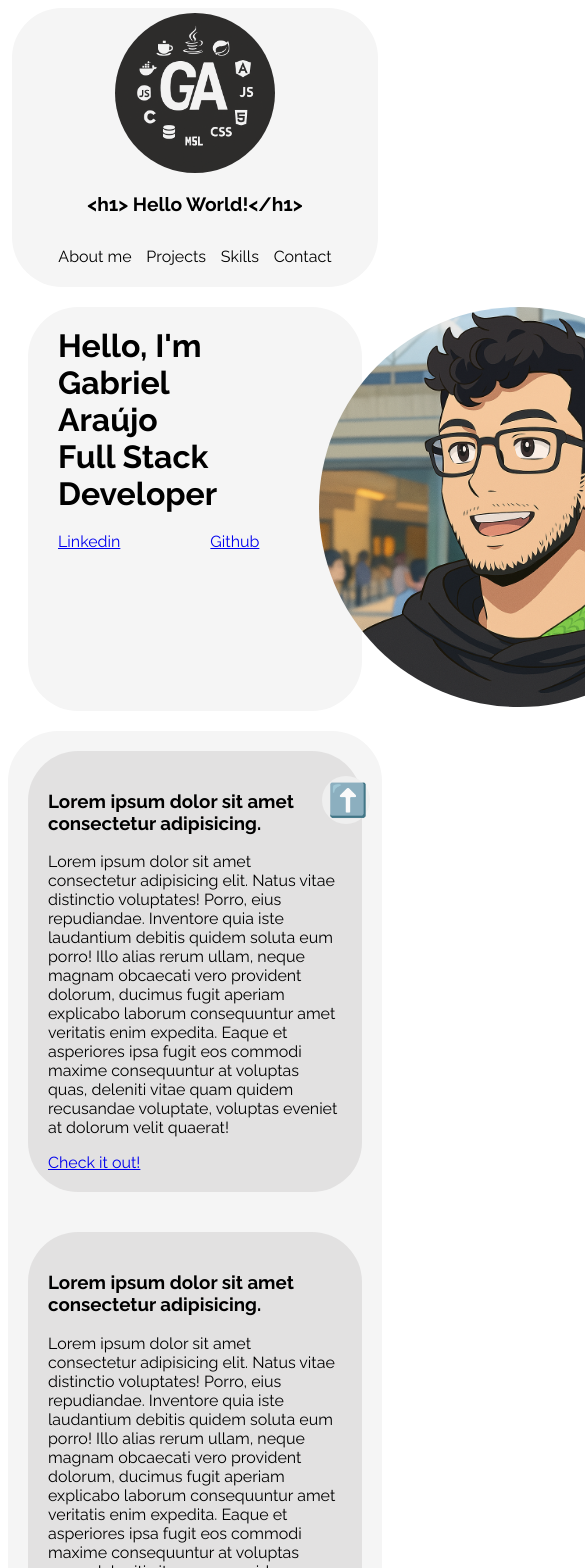
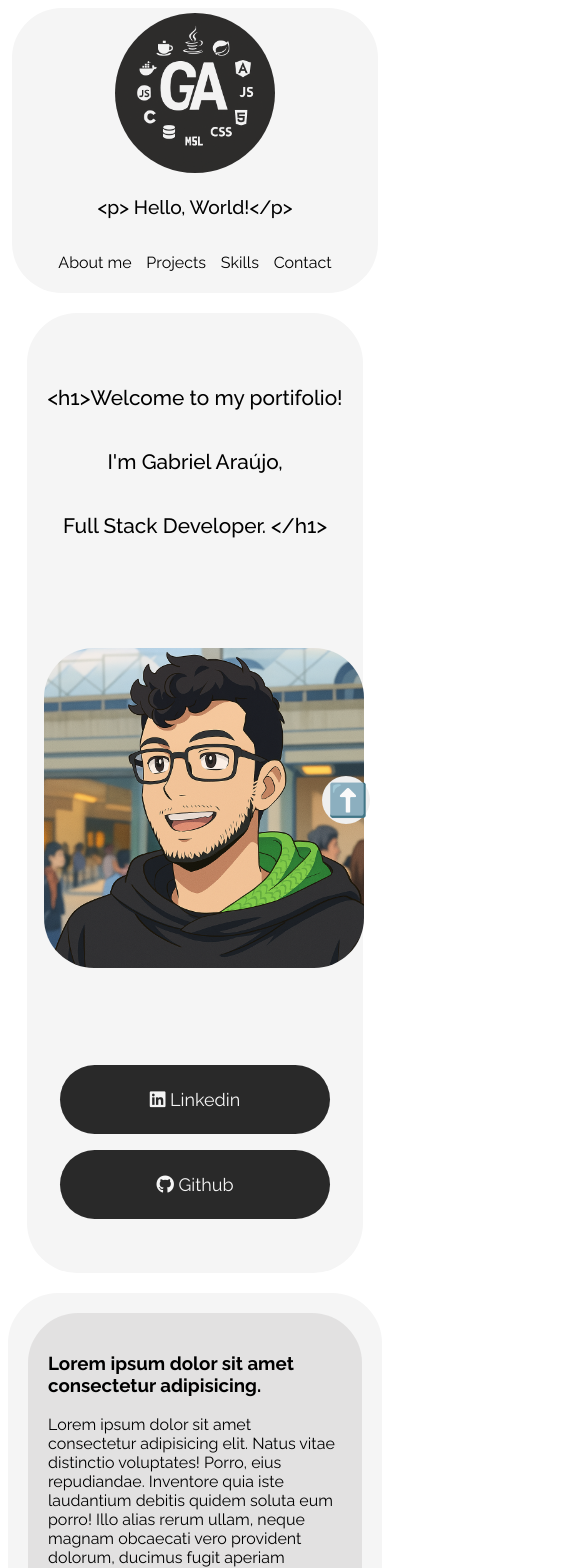
Before and after one commit to pro-gabrielteixeira/portifolio, an Angular app: page / in a window 390 px wide. Shown: the top 1568 px of the page, 585 px wide, since content can reach past the window. Built offline with nearby package versions, Linux system fonts and the light colour scheme.

Commit message:
Add features to about-me section and mobile friendly

```diff
--- a/angular.json
+++ b/angular.json
@@ -33,6 +33,7 @@
               }
             ],
             "styles": [
+              "node_modules/@fortawesome/fontawesome-free/css/all.min.css",
               "src/styles.scss"
             ],
             "scripts": []
--- a/package.json
+++ b/package.json
@@ -17,6 +17,7 @@
     "@angular/platform-browser": "^19.2.0",
     "@angular/platform-browser-dynamic": "^19.2.0",
     "@angular/router": "^19.2.0",
+    "@fortawesome/fontawesome-free": "^6.7.2",
     "rxjs": "~7.8.0",
     "tslib": "^2.3.0",
     "zone.js": "~0.15.0"
--- a/src/app/components/about-me/about-me.component.html
+++ b/src/app/components/about-me/about-me.component.html
@@ -1,10 +1,12 @@
 <div class="about-me" id="about-me">
     <div class="about-me-description">
-        <h1>Hello, I'm <br> Gabriel Araújo <br>Full Stack Developer</h1>
-        <a href="/" class="linkedin-link">Linkedin</a>
-        <a href="/" class="github-link">Github</a>
+        <h1 class="about-me-description-text">&lt;h1&gt;<span id="type-text"></span><span class="cursor">|</span>&lt;/h1&gt;</h1>
     </div>
     <div class="about-me-picture">
-        <img src="assets/Gabriel-Araujo-Anime.png" alt="Gabriel-Araujo-profile-picture" class="img-profile">
+        <img src="assets/Gabriel-Araujo-Anime.png" alt="Gabriel-Araujo-profile-picture" class="img-profile" draggable="false">
+    </div>
+    <div class="personal-links">
+        <a href="https://www.linkedin.com/in/pro-gabrielteixeira/" target="_blank" class="linkedin-link"><i class="fab fa-linkedin"></i> Linkedin</a>
+        <a href="https://github.com/pro-gabrielteixeira" target="_blank" class="github-link"><i class="fab fa-github"></i> Github</a>
     </div>
 </div>
--- a/src/app/components/about-me/about-me.component.scss
+++ b/src/app/components/about-me/about-me.component.scss
@@ -1,16 +1,99 @@
 .about-me {
     background-color: whitesmoke;
     border-radius: 50px;
-    margin: 20px;
+    margin: 20px auto;
     display: flex;
-    justify-content: space-evenly;
+    justify-content: space-around;
+    align-items: center;
+    width: 95%;
+    height: 20rem;
 }
 
-.about-me h1, a {
-    margin: 20px 60px 20px 30px;
+.about-me-description {
+    display: flex;
+    justify-content: center;
+    align-items: center;
+    text-align: center;
+    width: 30%;
+}
+
+.about-me-description-text {
+    line-height: 4rem;
+    font-size: 1.5rem;
+    overflow: hidden;
+    white-space: nowrap;
+}
+
+.cursor {
+    display: inline-block;
+    animation: blink 0.7s steps(1) infinite;
+}
+
+@keyframes blink {
+    50% {
+        opacity: 0;
+    }
+}
+
+.about-me-picture {
+    width: 30%;
+    align-items: center;
+    text-align: center;
 }
 
 .img-profile {
-    width: 400px;
-    border-radius: 50%;
+    width: 20rem;
+    border-radius: 50px;
 }
+
+.personal-links {
+    text-align: center;
+    width: 30%;
+}
+
+.personal-links a {
+    display: block;
+    padding: 1.5rem;
+    background-color: rgb(41, 41, 41);
+    color: whitesmoke;
+    margin: 1rem;
+    border-radius: 50px;
+    text-decoration: none;
+    font-size: large;
+}
+
+.personal-links a:hover {
+    transition: all 0.3s ease;
+    transform: scale(1.1);
+    background-color: rgb(12, 12, 12);
+}
+
+@media (max-width: 864px) {
+    .about-me {
+        margin: 20px auto;
+        display: flex;
+        flex-direction: column;
+        justify-content: space-around;
+        align-items: center;
+        width: 90%;
+        height: 60rem;
+    }
+
+    .about-me-description {
+        width: 90%;
+    }
+
+    .about-me-picture {
+        width: 90%;
+    }
+
+    .personal-links {
+        width: 90%;
+    }
+
+    .about-me-description-text {
+        font-size: 1.3rem;
+        font-weight: 500;
+    }
+
+}
--- a/src/app/components/about-me/about-me.component.ts
+++ b/src/app/components/about-me/about-me.component.ts
@@ -7,5 +7,21 @@ import { Component } from '@angular/core';
   styleUrl: './about-me.component.scss'
 })
 export class AboutMeComponent {
+  fullText: string = "Welcome to my portifolio!\nI'm Gabriel Araújo,\nFull Stack Developer.";
+  displayText: string = "";
 
+  ngOnInit() {
+    this.typeText();
+  }
+
+  typeText(index: number = 0): void {
+    if (index < this.fullText.length) {
+      this.fullText.charAt(index) == '\n' ? this.displayText += '<br>' : this.displayText += this.fullText.charAt(index);
+      const span = document.getElementById('type-text');
+      if (span) {
+        span.innerHTML = this.displayText;
+      }
+      setTimeout(()=> this.typeText( index + 1), 70);
+    }
+  }
 }
--- a/src/app/components/navbar/navbar.component.html
+++ b/src/app/components/navbar/navbar.component.html
@@ -4,7 +4,7 @@
     </div>
 
     <div class="div-hello-world" id="hello-world">
-        <h1>&lt;h1&gt; Hello World!&lt;/h1&gt;</h1>
+        <p>&lt;p&gt; Hello, World!&lt;/p&gt;</p>
     </div>
 
     <div>
--- a/src/app/components/navbar/navbar.component.scss
+++ b/src/app/components/navbar/navbar.component.scss
@@ -46,7 +46,7 @@
 
 .navbar.shrink {
     padding: 0 20px;
-    margin: 10px auto;
+    margin: 3rem auto;
 }
 
 .nav-list {
@@ -82,6 +82,7 @@
 
 .div-hello-world {
     text-align: center;
-    font-size: 0.8rem;
+    font-size: 1.2rem;
     width: 15rem;
+    font-weight: 500;
 }
--- a/src/app/components/navbar/navbar.component.ts
+++ b/src/app/components/navbar/navbar.component.ts
@@ -37,12 +37,16 @@ export class NavbarComponent {
 
       this.showScrollToTop = (isMobile && window.scrollY > 200);
 
-      if (window.scrollY > 5) {
-        this.renderer.setStyle(document.getElementById('logo'), 'width', '5rem');
-        navbar.classList.add('shrink');
+      if (window.scrollY >= 5) {
+        setTimeout(() => {
+          this.renderer.setStyle(document.getElementById('logo'), 'width', '5rem');
+          navbar.classList.add('shrink');
+        }, 100)
       } else {
-        this.renderer.setStyle(document.getElementById('logo'), 'width', '10rem');
-        navbar.classList.remove('shrink');
+        setTimeout(() => {
+          this.renderer.setStyle(document.getElementById('logo'), 'width', '10rem');
+          navbar.classList.remove('shrink');
+        }, 100)
     }
 
   }
```
Also changed, not shown: 1 other file (tests, documents, lock files or other folders).
